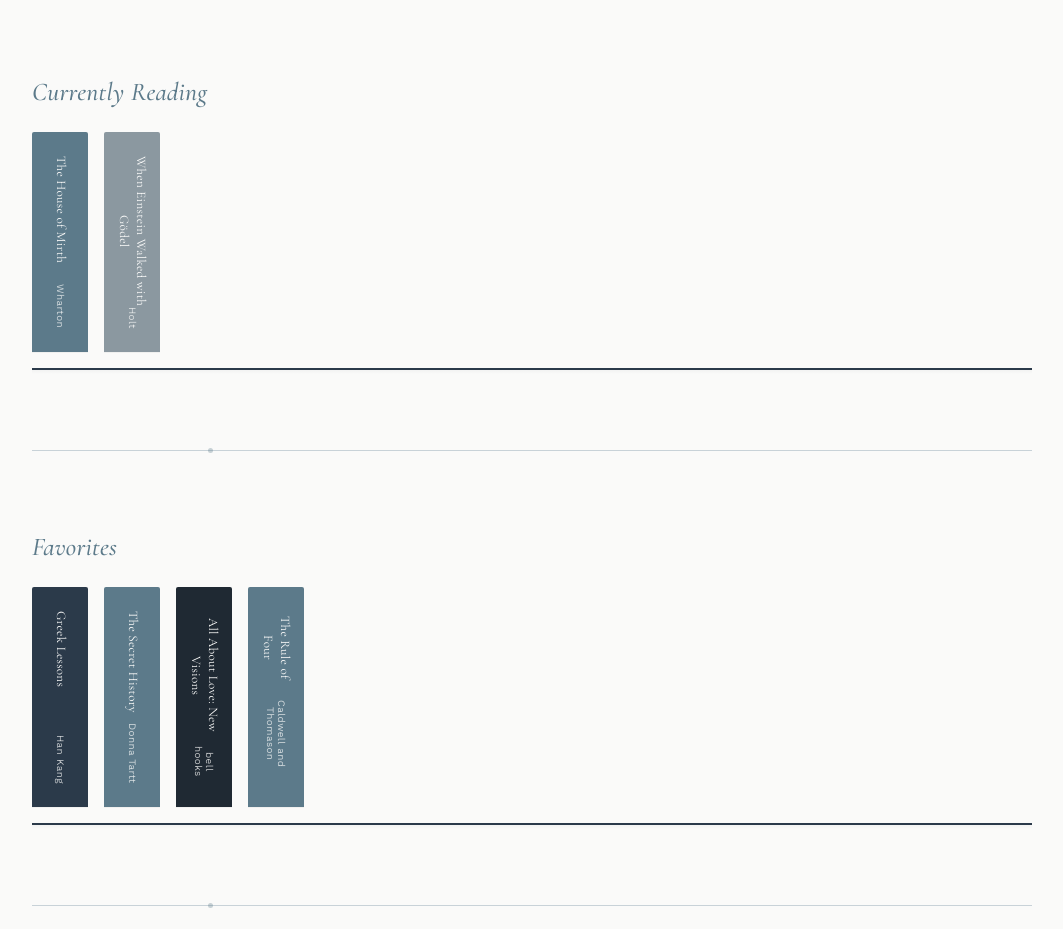
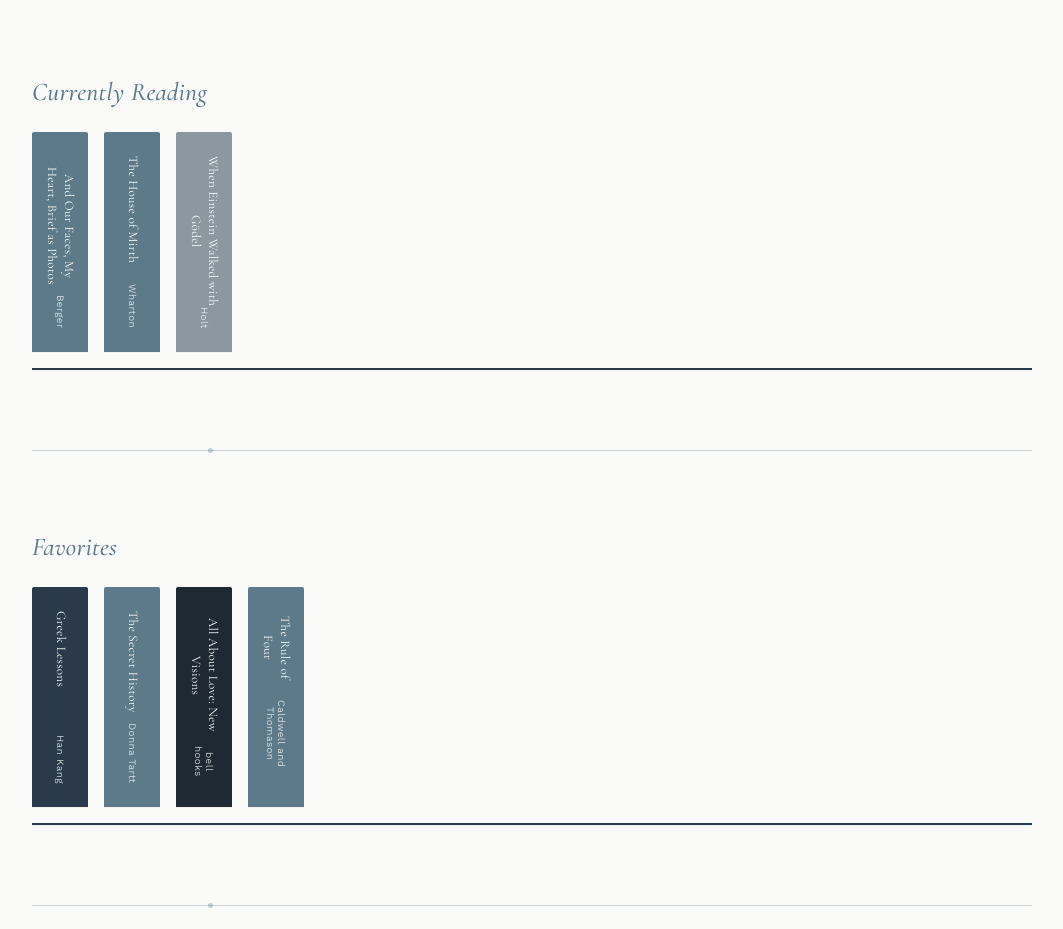
Before and after one commit to meiyzhang/personal-site, a plain HTML site: page bookshelf.html in a window 1280 px wide. Shown: the part 1343-2272 px from the top of the page, without its empty margins (108-1171 px from the left). Drawn offline with nearby package versions, Linux system fonts and the light colour scheme.

Commit message:
Update bookshelf.html

```diff
--- a/bookshelf.html
+++ b/bookshelf.html
@@ -68,6 +68,11 @@ In that vital period of transformation for me, East of Eden has grown with me an
     <section class="shelf-section">
       <h2 class="section-label font-display">Currently Reading</h2>
       <div class="shelf-row">
+        <button class="book-spine reveal" style="--spine-color:#5C7A8A;" data-title="And Our Faces, My Heart, Brief as Photos" data-author="John Berger" data-status="Currently reading" data-rating="" data-review=
+          "In an extraordinary distillation of his gifts as a novelist, poet, art critic, and social historian, John Berger reveals the ties between love and absence, the ways poetry endows language with the assurance of prayer, and the tensions between the forward movement of sexuality and the steady backward tug of time. He re-creates the mysterious forces at work in a Rembrandt painting, transcribes the sensorial experience of viewing lilacs at dusk, and explores the meaning of home to early man and to the hundreds of thousands of displaced people in our cities today. (GoodReads)">
+          <span class="spine-title">And Our Faces, My Heart, Brief as Photos </span><span class="spine-author">Berger</span>
+        </button>
+
         <button class="book-spine reveal" style="--spine-color:#5C7A8A;" data-title="The House of Mirth" data-author="Edith Wharton" data-status="Currently reading" data-rating="" data-review=
           "Lily Bart, beautiful, witty and sophisticated, is accepted by ‘old money’ and courted by the growing tribe of nouveaux riches. But as she nears thirty, her foothold becomes precarious; a poor girl with expensive tastes, she needs a husband to preserve her social standing and to maintain her in the luxury she has come to expect. Whilst many have sought her, something – fastidiousness or integrity- prevents her from making a ‘suitable’ match. (GoodReads)">
           <span class="spine-title">The House of Mirth</span><span class="spine-author">Wharton</span>
```
